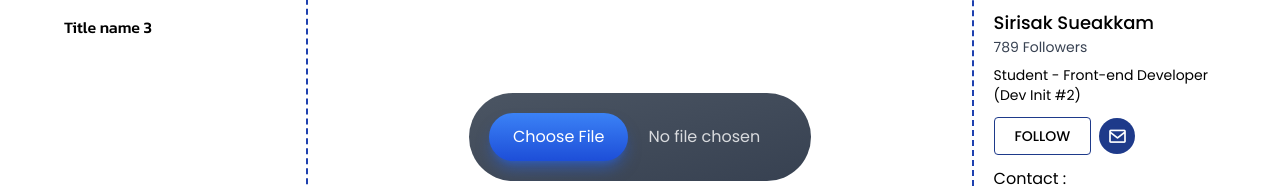
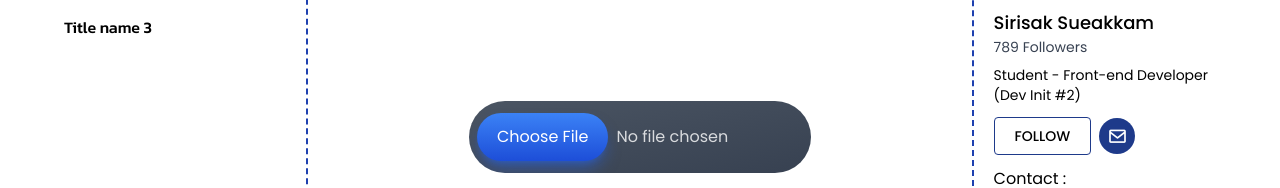
Before and after one commit to f3xlqz/Blog-Platform, a website: page src/index-4-create.html in a window 1280 px wide. Shown: the part 347-535 px from the top of the page. Drawn offline with nearby package versions, Linux system fonts and the light colour scheme.

Commit message:
test && edit

```diff
--- a/src/index-4-create.html
+++ b/src/index-4-create.html
@@ -143,7 +143,7 @@
                         class="flex h-[40vh] items-center justify-center border-blue-800 border-2 rounded-lg border-dashed hover:border-gray-700 active:border-black">
                         <div class="">
                             <input type="file"
-                                class="file:bg-gradient-to-b file:from-blue-500 file:to-blue-700 file:px-6 file:py-3 file:m-5 file:border-none file:rounded-full file:text-white file:cursor-pointer file:shadow-lg file:shadow-blue-600/50 bg-gradient-to-br from-gray-600 to-gray-700 text-white/80 rounded-full cursor-pointer ">
+                                class="w-full file:bg-gradient-to-b file:from-blue-500 file:to-blue-700 file:px-5 file:py-3 file:my-3 file:mx-2 file:border-none file:rounded-full file:text-white file:cursor-pointer file:shadow-lg file:shadow-blue-600/50 bg-gradient-to-br from-gray-600 to-gray-700 text-white/80 rounded-full cursor-pointer ">
                         </div>
                     </div>
                 </div>
```
Also changed, not shown: src/output.css.
